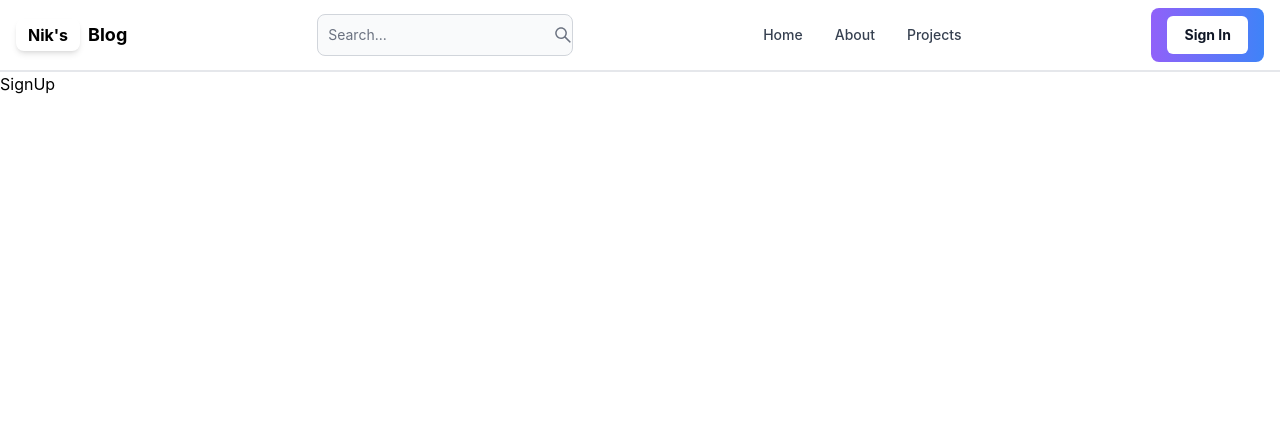
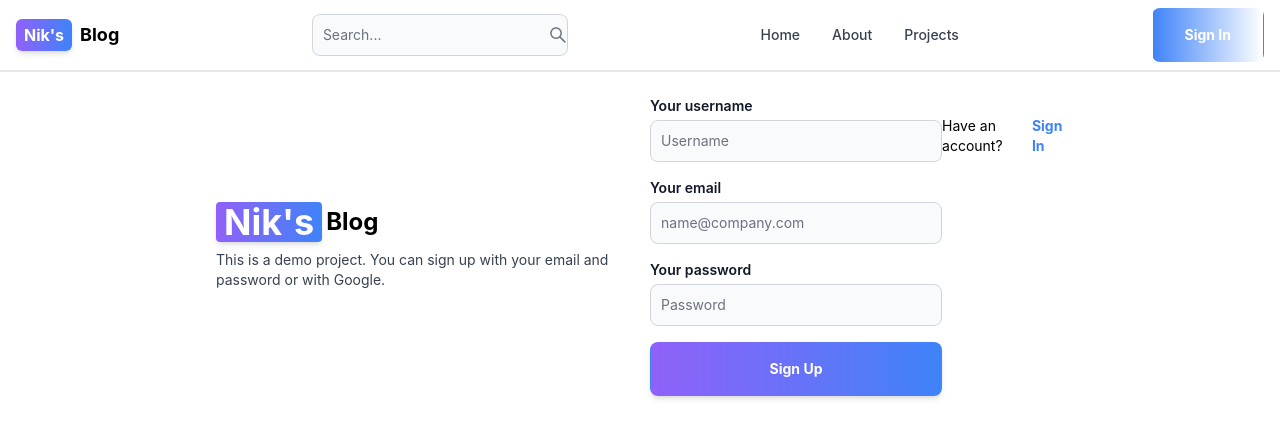
Before and after one commit to Nikhil-953/mern-blog, a React (Vite) app in the folder client/: page /sign-up in a window 1280 px wide. Shown: the top 438 px of the page. Built offline with nearby package versions, Linux system fonts and the light colour scheme.

Commit message:
create sign-up page ui

```diff
--- a/client/src/components/Header.jsx
+++ b/client/src/components/Header.jsx
@@ -1,53 +1,56 @@
 import { Button, Navbar, NavbarCollapse, TextInput } from "flowbite-react";
 import React from "react";
-import { Link, useLocation} from "react-router-dom";
+import { Link, useLocation } from "react-router-dom";
 import { AiOutlineSearch } from "react-icons/ai";
 import "flowbite/dist/flowbite.min.css";
 import { FaMoon } from "react-icons/fa";
 
 const Header = () => {
-    const path = useLocation().pathname;
+  const path = useLocation().pathname;
+
   return (
     <Navbar className="border-b-2 px-4 py-2 flex justify-between items-center">
-      <Link to="/" className="flex items-center space-x-2">
-        {/* Fix gradient and text visibility */}
-        <span
-          className="px-3 py-1 bg-gradient-to-r from-indigo-500 via-purple-500 to-pink-500
-          text-black font-bold rounded-lg shadow-md inline-block">
+      {/* Nik's Blog with Gradient */}
+      <Link to="/" className="flex items-center space-x-2 px-0">
+        <span className="px-2 py-1 bg-gradient-to-r from-purple-500 to-blue-500 text-white font-bold rounded-md shadow-md inline-flex items-center">
           Nik's
         </span>
-        <span className="text-black font-bold text-lg">Blog</span>
+        <span className="text-black dark:text-white font-bold text-lg">Blog</span>
       </Link>
-      <form  className="hidden lg:flex">
-        <TextInput type="text"
-        placeholder="Search..."
-        rightIcon={AiOutlineSearch}
-        className="w-64"
-        />
+
+      {/* Search Input */}
+      <form className="hidden lg:flex">
+        <TextInput type="text" placeholder="Search..." rightIcon={AiOutlineSearch} className="w-64" />
       </form>
+
       <Button className="w-12 h-10 lg:hidden" color="gray" pill={true}>
-         <AiOutlineSearch />
+        <AiOutlineSearch />
       </Button>
+
       <div className="flex gap-2 md:order-2">
         <button className="w-12 h-10 lg:hidden sm:inline" color="gray" pill>
-            <FaMoon />
+          <FaMoon />
         </button>
+
+        {/* Sign In Button with Gradient */}
         <Link to="/sign-in">
-        <Button className="bg-gradient-to-r from-purple-500 to-blue-500 text-white font-bold px-4 py-2 rounded-lg" outline>
-  Sign In
-</Button>
+          <Button className="bg-gradient-to-r from-blue-500 to-indigo-600 text-white font-bold px-4 py-2 rounded-lg">
+            Sign In
+          </Button>
+        </Link>
 
-        </Link>
         <Navbar.Toggle />
       </div>
+
+      {/* Navbar Links */}
       <Navbar.Collapse>
-        <Navbar.Link className={path === '/' ? "text-blue-500 font-bold" : "text-gray-700"} as={'div'}>
+        <Navbar.Link className={path === "/" ? "text-blue-500 font-bold" : "text-gray-700"} as={"div"}>
           <Link to="/">Home</Link>
         </Navbar.Link>
-        <Navbar.Link className={path === '/about' ? "text-blue-500 font-bold" : "text-gray-700"} as={'div'}>
+        <Navbar.Link className={path === "/about" ? "text-blue-500 font-bold" : "text-gray-700"} as={"div"}>
           <Link to="/about">About</Link>
         </Navbar.Link>
-        <Navbar.Link className={path === '/projects' ? "text-blue-500 font-bold" : "text-gray-700"} as={'div'}>
+        <Navbar.Link className={path === "/projects" ? "text-blue-500 font-bold" : "text-gray-700"} as={"div"}>
           <Link to="/projects">Projects</Link>
         </Navbar.Link>
       </Navbar.Collapse>
--- a/client/src/pages/SignUp.jsx
+++ b/client/src/pages/SignUp.jsx
@@ -1,11 +1,55 @@
-import React from 'react'
+import React from "react";
+import { Link } from "react-router-dom";
+import { Button, Label, TextInput } from "flowbite-react";
 
-const SignUp = () => {
+export default function SignUp() {
   return (
-    <div>
-      SignUp
+    <div className="min-h-screen flex items-center justify-center">
+      {/* Flex container for responsiveness */}
+      <div className="p-6 max-w-4xl mx-auto flex flex-col md:flex-row md:items-center md:justify-between w-full gap-5">
+
+        {/* Left Section */}
+        <div className="md:w-1/2 flex-1">
+          <Link to="/" className="font-bold dark:text-white text-4xl flex items-center space-x-1">
+            <span className="px-2 bg-gradient-to-r from-purple-500 to-blue-500 text-white font-bold rounded shadow-md inline-flex items-center">
+              Nik's
+            </span>
+            <span className="text-black dark:text-white font-bold text-2xl">Blog</span>
+          </Link>
+          <p className="text-sm mt-2 text-gray-700">
+            This is a demo project. You can sign up with your email and password or with Google.
+          </p>
+        </div>
+
+        {/* Right Section - Moves right on larger screens */}
+        <div className="md:w-1/2 md:flex md:justify-end mt-6 md:mt-0 flex-1">
+          <form className="w-full max-w-sm flex flex-col gap-4">
+            <div>
+              <Label value="Your username" className="text-left block font-semibold mb-1" />
+              <TextInput type="text" placeholder="Username" id="username" />
+            </div>
+            <div>
+              <Label value="Your email" className="text-left block font-semibold mb-1" />
+              <TextInput type="text" placeholder="name@company.com" id="email" />
+            </div>
+            <div>
+              <Label value="Your password" className="text-left block font-semibold mb-1" />
+              <TextInput type="password" placeholder="Password" id="password" />
+            </div>
+            {/* Fixed Button Gradient */}
+            <Button
+              className="bg-gradient-to-r from-purple-500 to-blue-500 text-white font-bold px-4 py-2 rounded-lg shadow-md w-full"
+              type="submit"
+            >
+              Sign Up
+            </Button>
+          </form>
+          <div className="flex gap-2 text-sm mt-5">
+            <span>Have an account?</span>
+            <Link to="/sign-in" className="text-blue-500 font-bold"> Sign In</Link>
+          </div>
+        </div>
+      </div>
     </div>
-  )
+  );
 }
-
-export default SignUp
```
